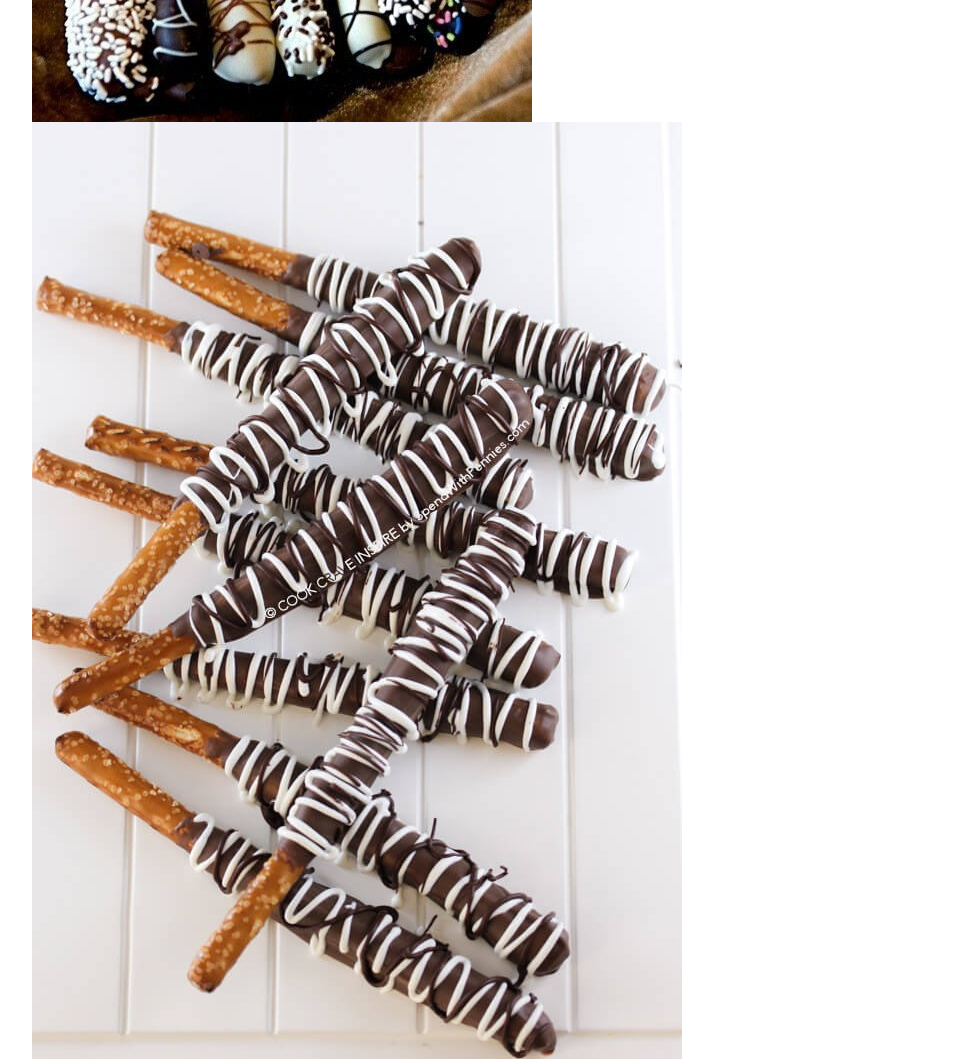
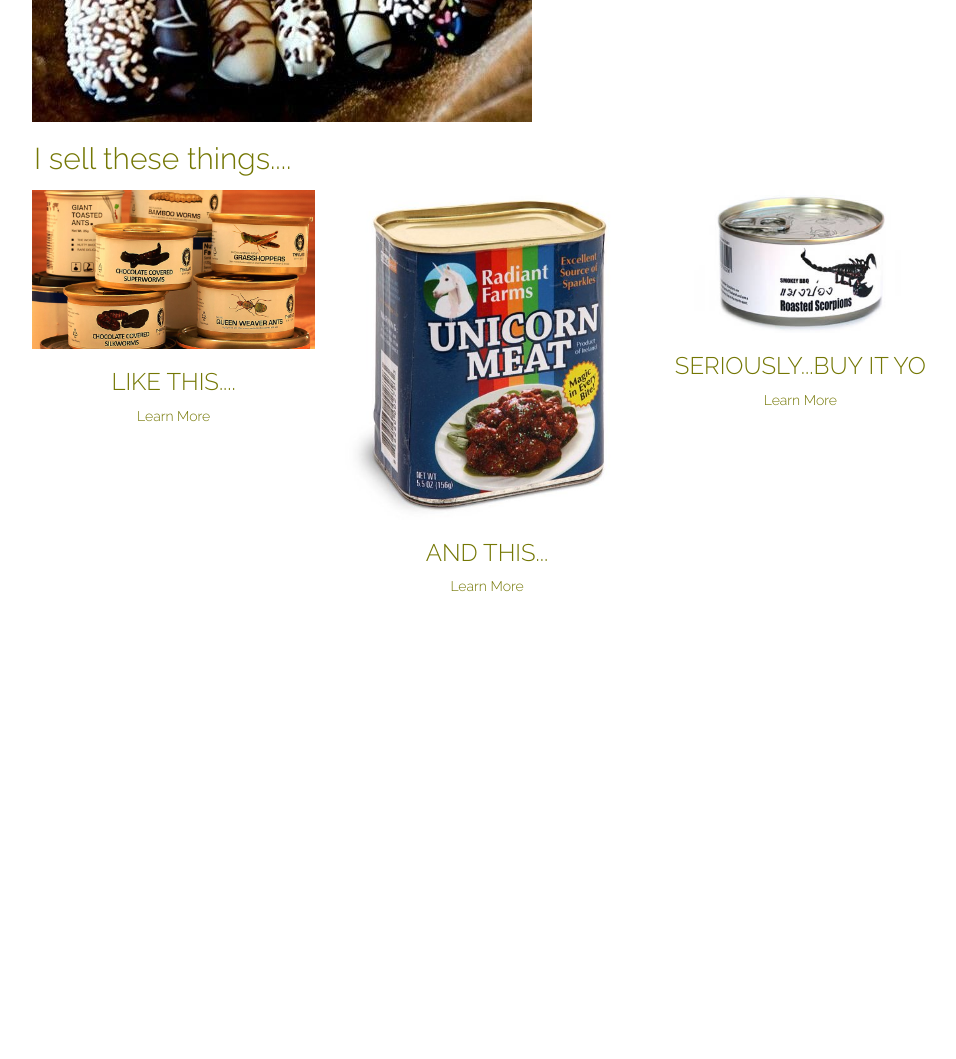
Before and after one commit to unhombremuyhonrado/Ron-s-Test-Site, a plain HTML site: page index.html in a window 1280 px wide. Shown: the part 660-1719 px from the top of the page, without its empty margins (153-1109 px from the left). After the commit the page ends 1266 px from the top, so only its background shows below. Drawn offline with nearby package versions, Linux system fonts and the light colour scheme.

Commit message:
fucked
up

```diff
--- a/index.html
+++ b/index.html
@@ -35,12 +35,6 @@
 			</div>
 		</div>
 
-		<div class="row text-centered">
-			<div class="col-md-12 mainphoto">
-				<img src="images/IMG_0023.jpg" class="img-responsive" alt="this is the center logo">
-			</div>
-		</div>
-
 		<div class="row featured-work">
 			<div class="col-md-12">
 				<h2 class="featured text">I sell these things....</h2>
```
